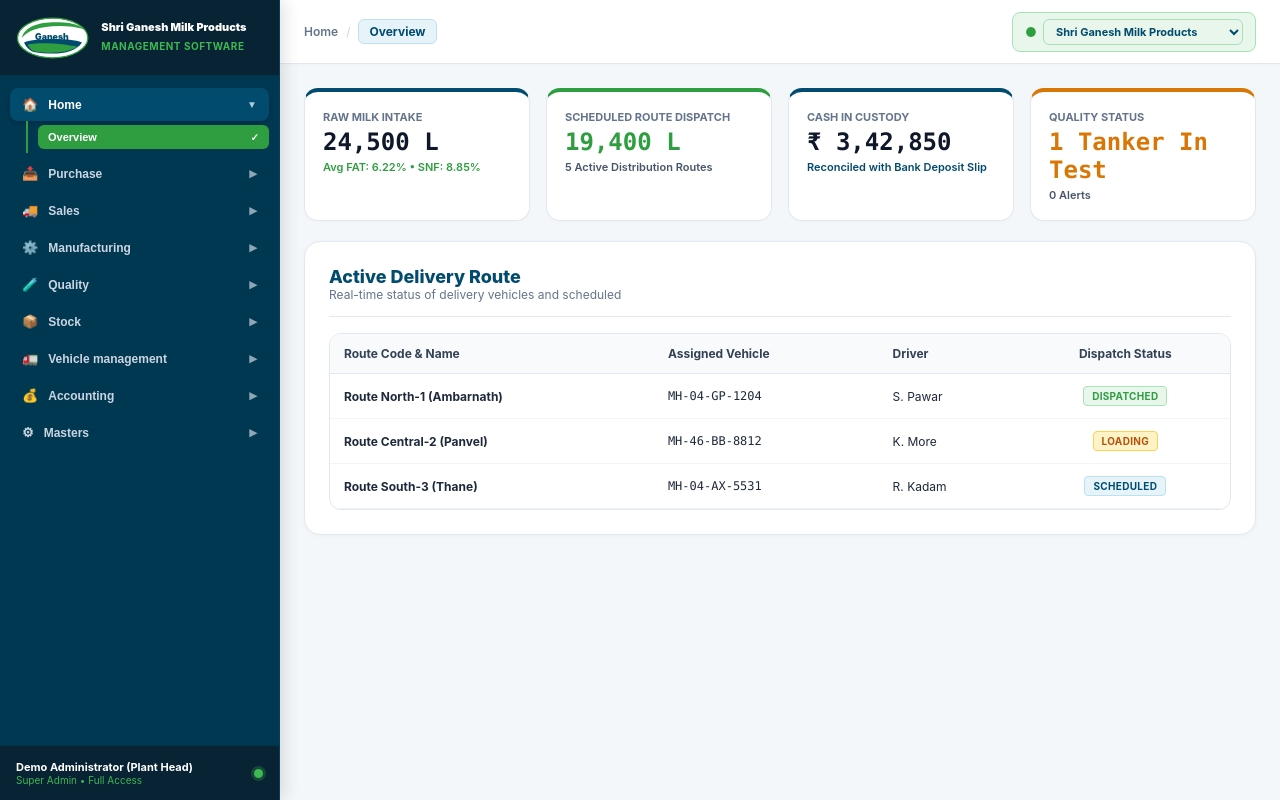
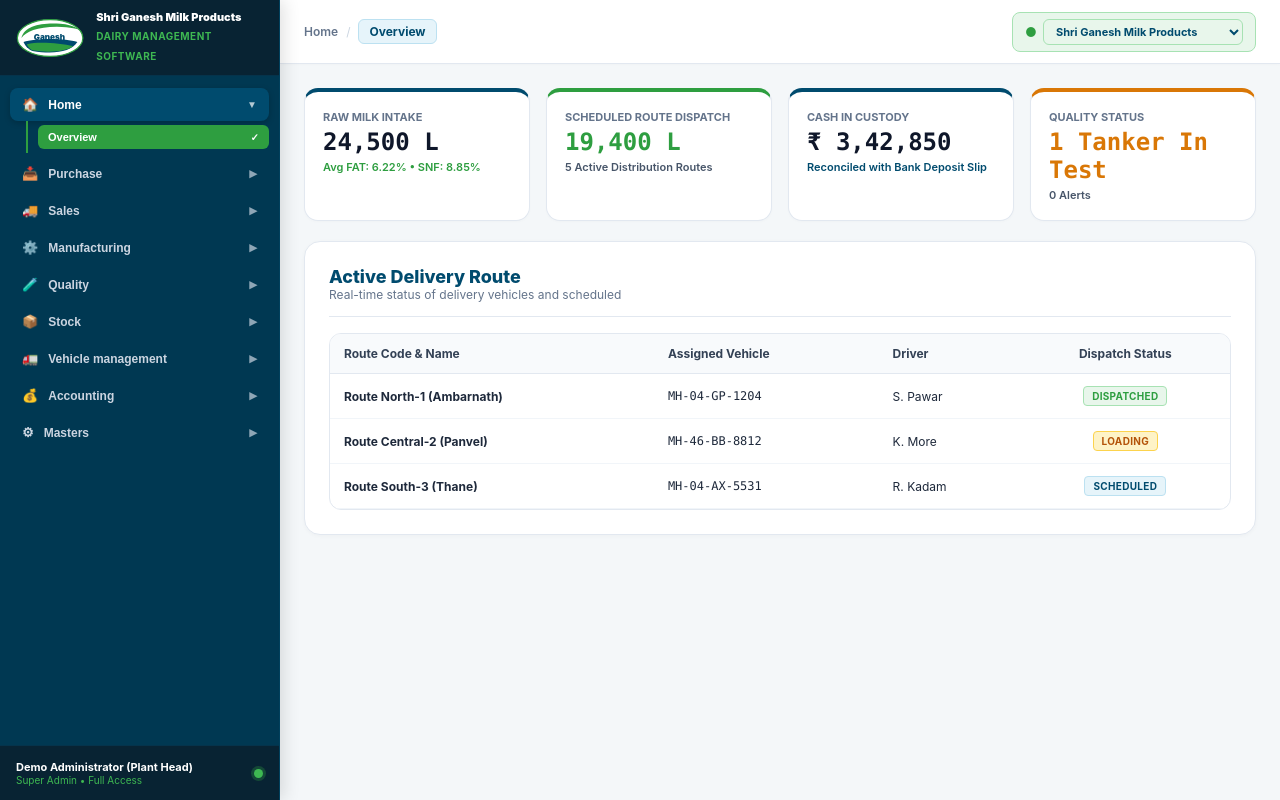
Before and after one commit to axatkshitija/Ganesh-dairy, a plain HTML site: page index.html in a window 1280 px wide. Drawn offline with Linux system fonts and the light colour scheme.

Commit message:
Update span text to include 'DAIRY'

```diff
--- a/index.html
+++ b/index.html
@@ -960,7 +960,7 @@
       </svg>
       <div>
         <h1 class="sidebar-brand-name" id="sidebar-brand-name">Shri Ganesh Milk Products</h1>
-        <span style="font-size: 10px; font-weight: 700; color: #3EB852; text-transform: uppercase; letter-spacing: 0.5px;">Management Software</span>
+        <span style="font-size: 10px; font-weight: 700; color: #3EB852; text-transform: uppercase; letter-spacing: 0.5px;">DAIRY Management Software</span>
       </div>
     </div>
 
```
